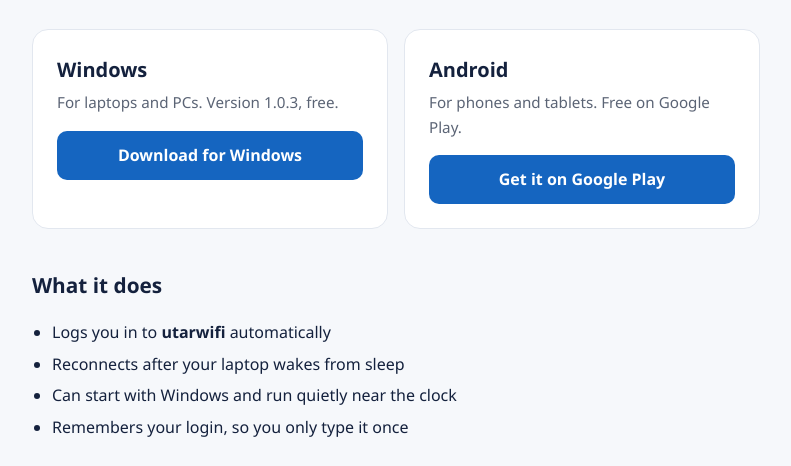
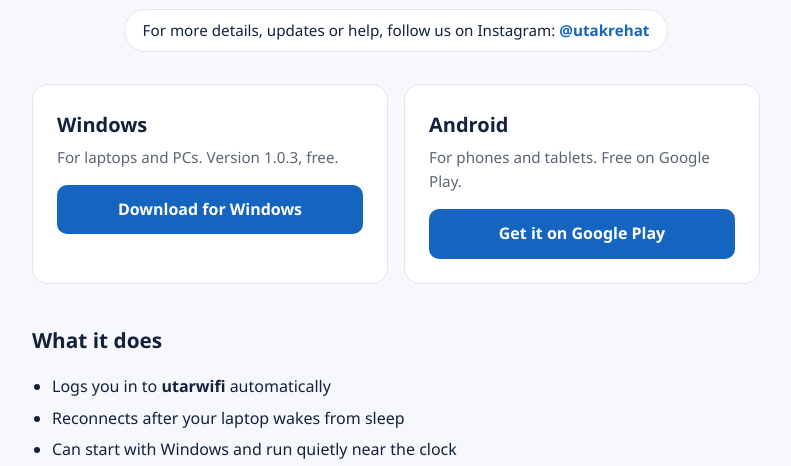
Before and after one commit to 3ug1n3/wifi-helper-pc-webpage, a plain HTML site: page index.html in a window 1280 px wide. Shown: the part 291-757 px from the top of the page, without its empty margins (244-1035 px from the left). Drawn offline with Linux system fonts and the light colour scheme.

Commit message:
Website: add Instagram link at top
Co-Authored-By: Claude Opus 5.5 <noreply@anthropic.com>

```diff
--- a/index.html
+++ b/index.html
@@ -24,6 +24,10 @@
   header img { width: 96px; height: 96px; border-radius: 22px; }
   h1 { font-size: 2.1rem; margin: 16px 0 8px; }
   .lead { color: var(--muted); font-size: 1.15rem; margin: 0 auto 32px; max-width: 520px; }
+  .lead { margin-bottom: 12px; }
+  .ig { display: inline-block; background: var(--card); border: 1px solid var(--border);
+        border-radius: 999px; padding: 8px 18px; margin: 0 0 32px; font-size: .95rem; }
+  .ig a { color: var(--accent); font-weight: 700; text-decoration: none; }
   .downloads { display: grid; grid-template-columns: repeat(auto-fit, minmax(240px, 1fr)); gap: 16px; }
   .card { background: var(--card); border: 1px solid var(--border); border-radius: 16px; padding: 24px; }
   .card h2 { margin: 0 0 4px; font-size: 1.25rem; }
@@ -46,6 +50,8 @@
     <img src="logo.png" alt="UTAR WiFi Helper logo">
     <h1>UTAR WiFi Helper</h1>
     <p class="lead">Stop typing your login every time. This app signs you in to UTAR WiFi for you, automatically.</p>
+    <p class="ig">For more details, updates or help, follow us on Instagram:
+      <a href="https://www.instagram.com/utakrehat/" target="_blank" rel="noopener">@utakrehat</a></p>
   </header>
 
   <div class="downloads">
@@ -83,8 +89,7 @@
   <section>
     <h2>Your password is safe</h2>
     <p>Your login is saved only on your own device and is sent only to the official UTAR WiFi login page. It is never sent to us or anyone else.</p>
-  </section>
-</main>
+  </section></main>
 <footer>
   This is an independent student project. It is not made, endorsed or supported by Universiti Tunku Abdul Rahman (UTAR).
 </footer>
```
